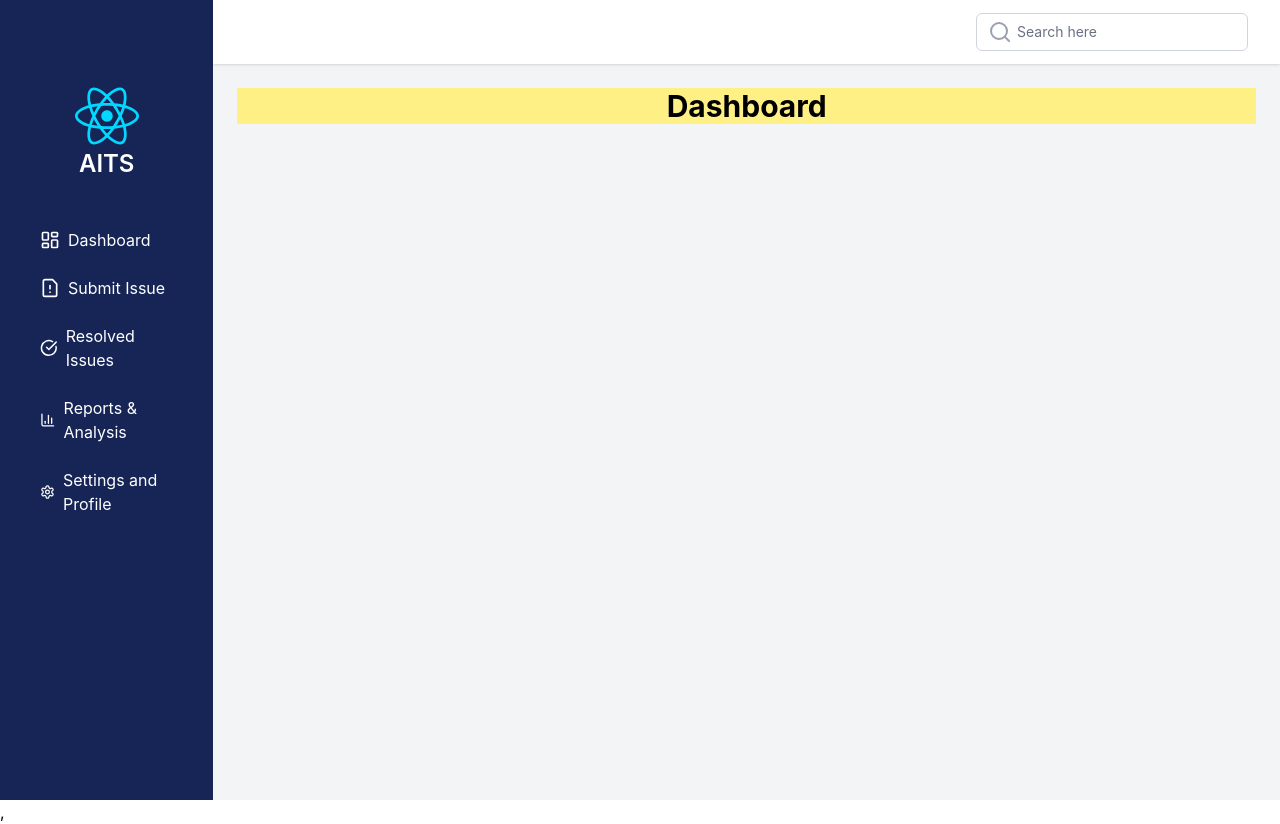
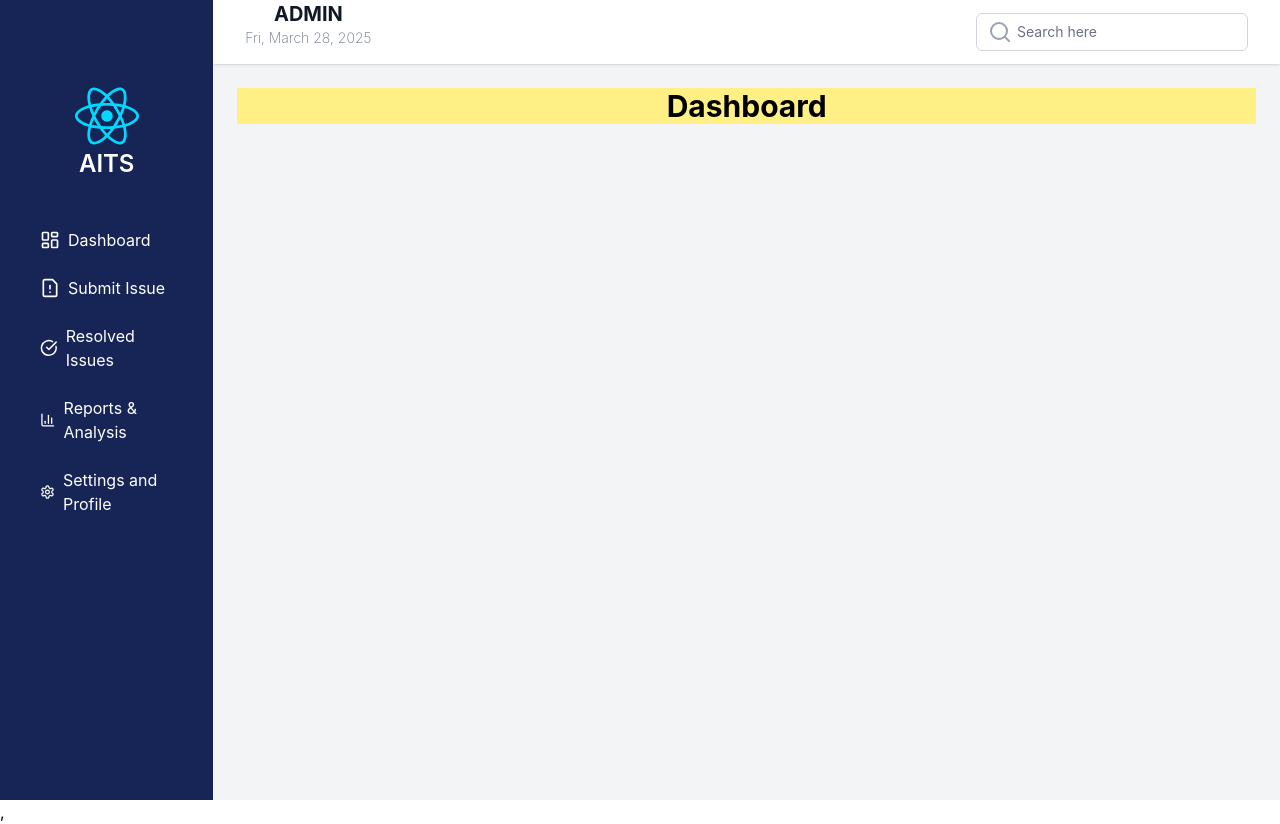
Before and after one commit to Suubi08/academic_issue_tracking_system, a React (Vite) app in the folder client/: page / in a window 1280 px wide. Built offline with nearby package versions, Linux system fonts and the light colour scheme.

Commit message:
updating navbar

```diff
--- a/client/src/App.css
+++ b/client/src/App.css
@@ -27,3 +27,9 @@ h1 {
 .input_nav {
   @apply block w-full pl-10 pr-3 py-2 border border-gray-300 rounded-md leading-5 bg-white placeholder-gray-500 focus:outline-none focus:placeholder-gray-400 focus:ring-1 focus:ring-indigo-500 focus:border-indigo-500 sm:text-sm;
 }
+.p-nav {
+  @apply text-sm text-gray-500 font-extralight;
+}
+.h1_navbar {
+  @apply text-xl font-bold text-gray-900;
+}
--- a/client/src/components/Navbar.jsx
+++ b/client/src/components/Navbar.jsx
@@ -3,6 +3,16 @@ import React from "react";
 import { FaSearch, FaBell, FaCog } from "react-icons/fa";
 
 const Navbar = ({ SetSidebarOpen }) => {
+  const getCurrentDate = () => {
+    const date = new Date();
+    const options = {
+      weekday: "short",
+      day: "numeric",
+      month: "long",
+      year: "numeric",
+    };
+    return date.toLocaleDateString("en-US", options);
+  };
   return (
     <nav className="bg-white shadow-sm z-10">
       <div className="px-4 sm:px-6 lg:px-8">
@@ -16,11 +26,15 @@ const Navbar = ({ SetSidebarOpen }) => {
               <span>Open sidebar</span>
               <Menu className="w-6 h-6" aria-hidden="true" />
             </button>
+            <div>
+              <h1 className="h1_navbar">ADMIN</h1>
+              <p className="p-nav">{getCurrentDate()}</p>
+            </div>
           </div>
           <div className="flex items-center relative">
             <div className="max-w-xs w-full">
               <div className="absolute flex items-center left-0 pl-3 pointer-events-none inset-y-0">
-                <Search className="w-6 h-6 text-gray-400" aria-hidden="true" />
+                <Search className="w-6 h-6  text-gray-400" aria-hidden="true" />
               </div>
               <input
                 type="search"
```
